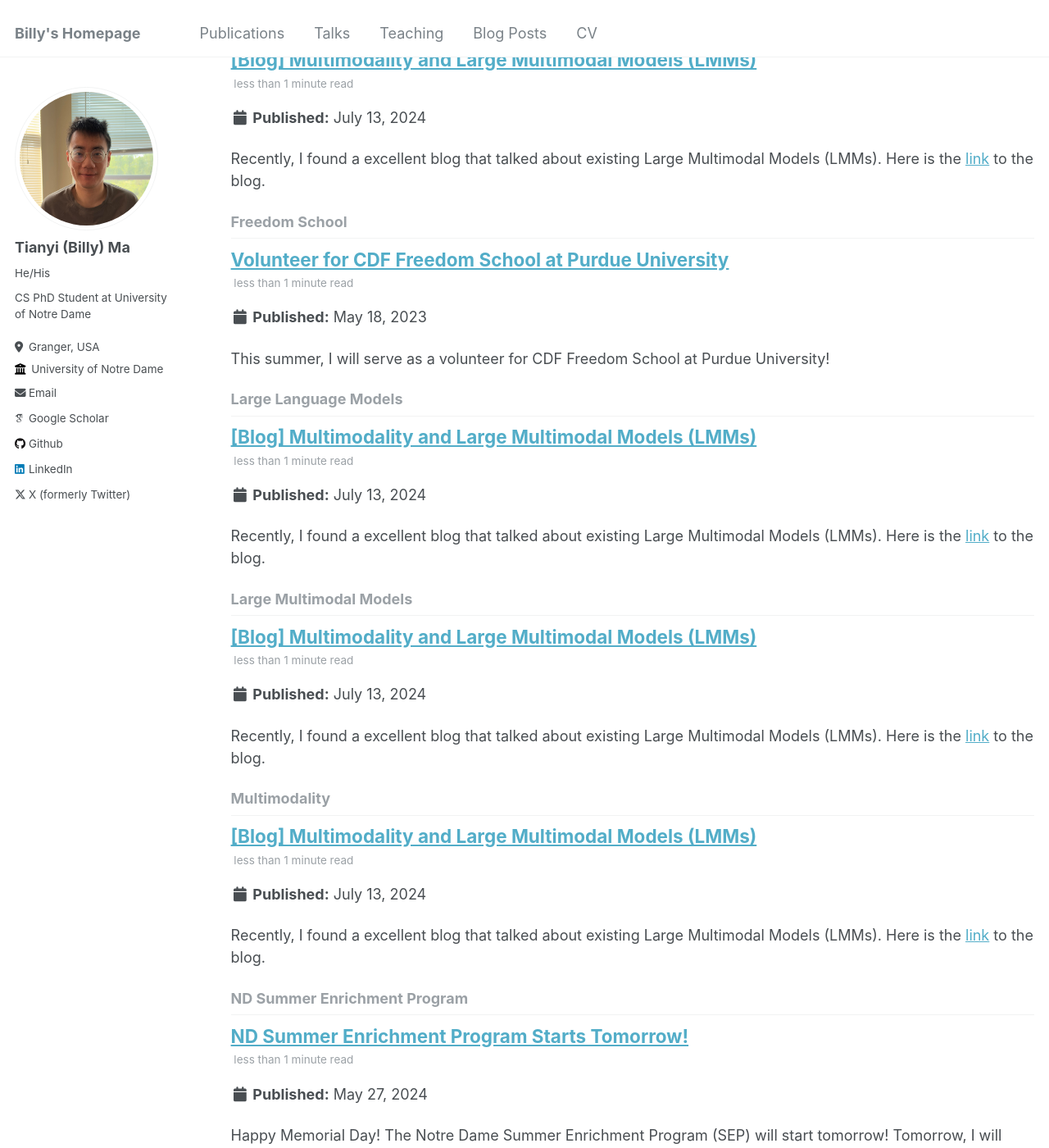
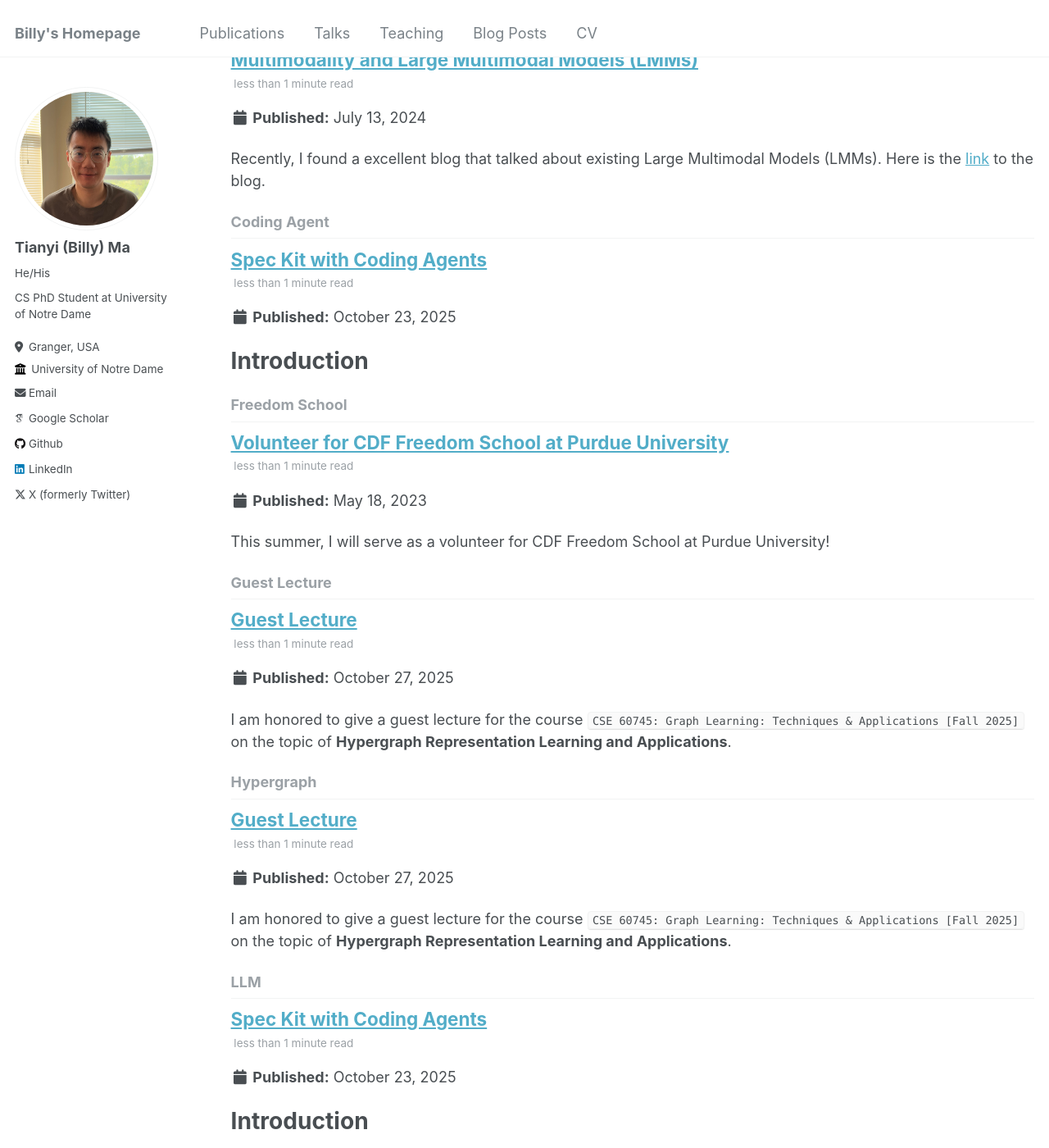
Before and after one commit to Tianyi-Billy-Ma/Tianyi-Billy-Ma.github.io, a Jekyll site: the page built from _pages/tag-archive.html, in a window 1280 px wide and 1400 px high, scrolled down 387 px. Shown: the whole window at 82% size. Built offline with Jekyll 4.4.1, drawn with Linux system fonts in a browser that asks for light colours; some web fonts are replaced; some of the changed text lies outside the part shown.

Commit message:
Update blog post title for clarity by removing the prefix "[Blog]", ensuring a cleaner presentation.

```diff
--- a/_posts/2024-07-13-blog-post.md
+++ b/_posts/2024-07-13-blog-post.md
@@ -1,5 +1,5 @@
 ---
-title: "[Blog] Multimodality and Large Multimodal Models (LMMs)"
+title: "Multimodality and Large Multimodal Models (LMMs)"
 date: 2024-07-13
 permalink: /posts/2024/07/blog-post-2/
 tags:
--- /dev/null
+++ b/_posts/2025-10-27-blog-post-1.md
@@ -0,0 +1,12 @@
+---
+title: "Guest Lecture"
+date: 2025-10-27
+permalink: /posts/2025/10/blog-post-1/
+tags:
+    - Guest Lecture
+    - Hypergraph
+---
+
+I am honored to give a guest lecture for the course `CSE 60745: Graph Learning: Techniques & Applications [Fall 2025]` on the topic of **Hypergraph Representation Learning and Applications**.
+
+The slides are available [here](https://tianyi-billy-ma.github.io/files/FALL25_CSE60745_Billy_Ma_Hypergraph_Representation_Learning_and_Applications.pdf).
```
Also changed, not shown: _posts/2025-10-23-blog-post-1.md (added, +26 -0 lines), 1 other file.
